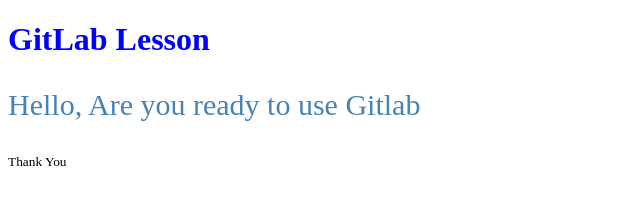
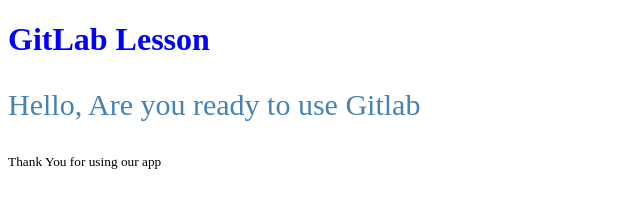
Before and after one commit to RangoSeto/githublesson1, a plain HTML site: page index.html in a window 1280 px wide. Shown: the full height of the page, 0-640 px from the left. Drawn offline with Linux system fonts and the light colour scheme.

Commit message:
M from githubsite app index.html

```diff
--- a/index.html
+++ b/index.html
@@ -15,6 +15,6 @@
 <body>
     <h1>GitLab Lesson</h1>
     <p>Hello, Are you ready to use Gitlab</p>
-    <small>Thank You</small>
+    <small>Thank You for using our app</small>
 </body>
 </html>
```
